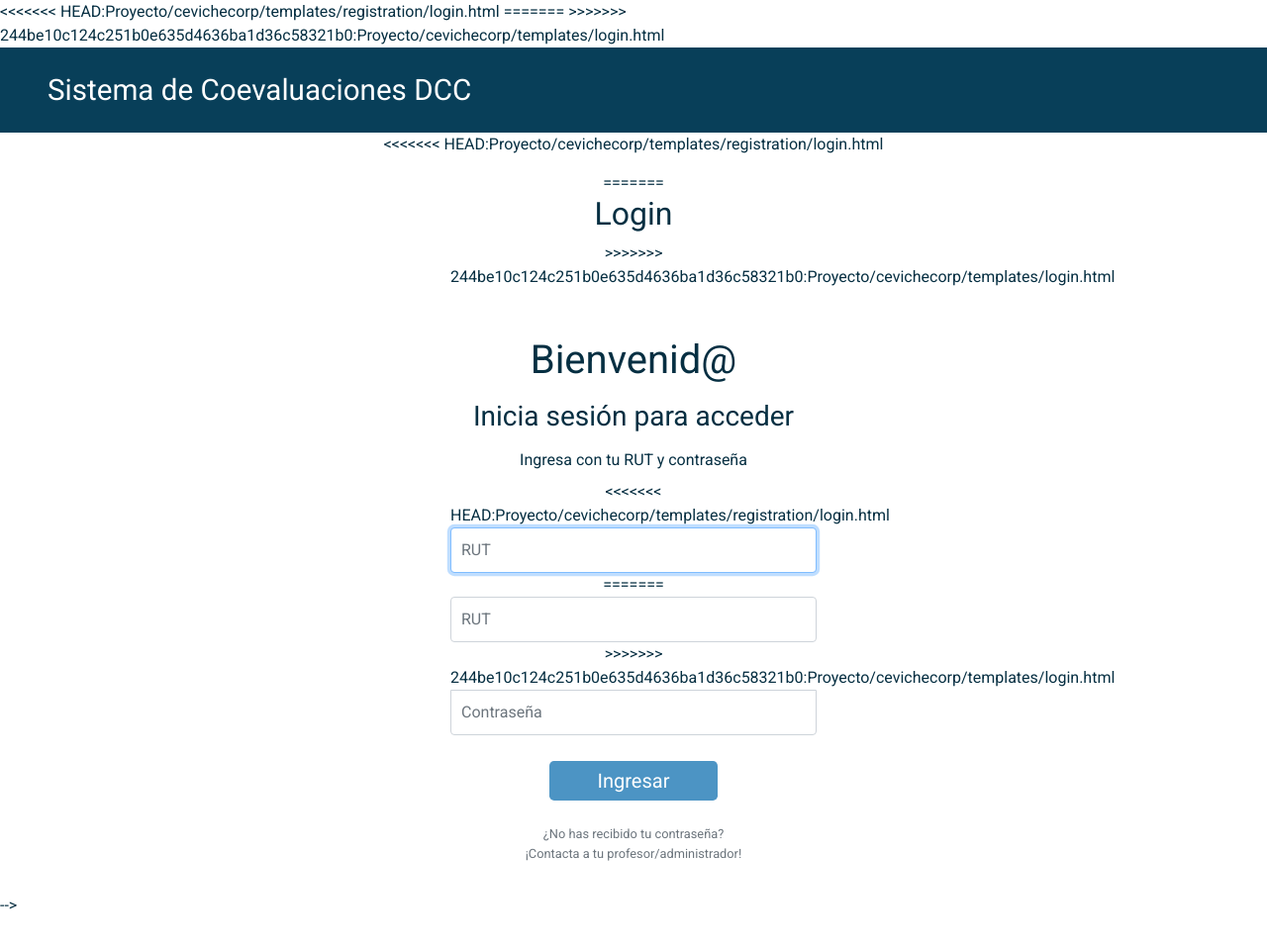
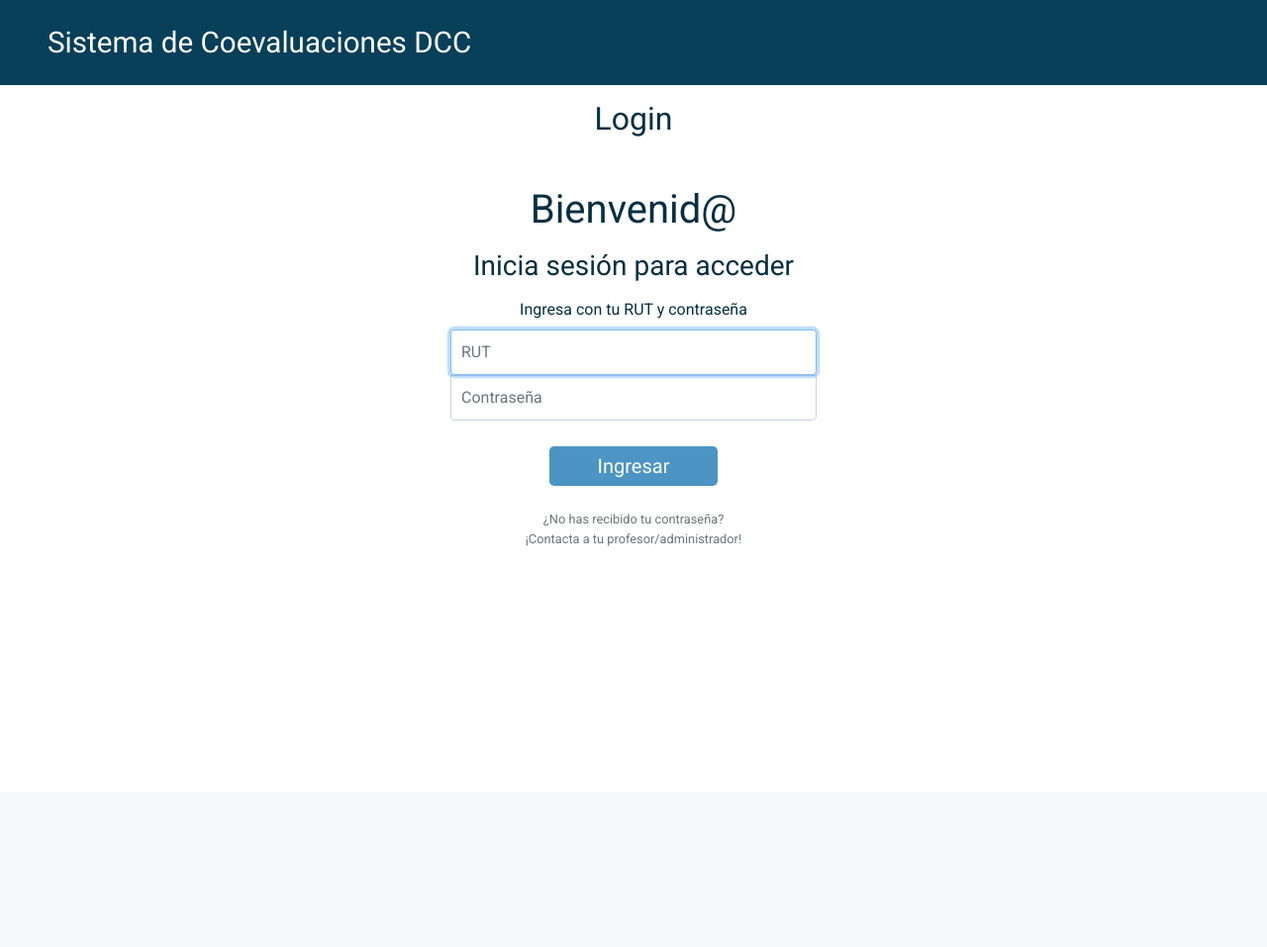
Before and after one commit to DCC-CC4401/2018-2-Los-mas-lolein-de-Ingenieria-T4, a Django app: template Proyecto/cevichecorp/templates/login.html in a window 1280 px wide. Shown: the whole page at 99% size. After the commit the page ends 552 px from the top, so only its background shows below. Run offline with Django 3.2, Linux system fonts and the light colour scheme; the template is opened without the code that fills it, so the values that code supplies are empty; parts of the project's set-up code (start-up, migrations or seed data) failed here and were passed over; some libraries are stand-ins or nearby versions.

```diff
--- a/Proyecto/cevichecorp/templates/home-vista-alumno.html
+++ b/Proyecto/cevichecorp/templates/home-vista-alumno.html
@@ -26,6 +26,7 @@
                 <ul class="navbar-nav ml-auto">
                     <li class="divider-vertical"></li>
                     <li class="nav-item">
+
                         <a class="nav-link" href="#">Juanito Pérez</a>
                     </li>
                     <li class="divider-vertical"></li>
--- a/Proyecto/cevichecorp/templates/login.html
+++ b/Proyecto/cevichecorp/templates/login.html
@@ -1,8 +1,3 @@
-<<<<<<< HEAD:Proyecto/cevichecorp/templates/registration/login.html
-
-
-=======
->>>>>>> 244be10c124c251b0e635d4636ba1d36c58321b0:Proyecto/cevichecorp/templates/login.html
 <!DOCTYPE html>
     <html lang="es">
     <head>
@@ -31,25 +26,13 @@
 
         <!-- Cuerpo -->
         <div class="container text-center"> <!-- Contenedor responsivo, se adapta a la pantalla con puntos de quiebre. -->
-
-
-
-
-<<<<<<< HEAD:Proyecto/cevichecorp/templates/registration/login.html
-            <form class="form-signin" method="post" action="{% url "index" %}">
-=======
-            <form class="form-signin" method="post"><h2>Login</h2>
->>>>>>> 244be10c124c251b0e635d4636ba1d36c58321b0:Proyecto/cevichecorp/templates/login.html
+            <form class="form-signin" method="post" action="{% url "index" %}"><h2>Login</h2>
                 {% csrf_token %}
                 <h1 class="mt-5 mb-3">Bienvenid@</h1>
                 <h3 class="font-weight-normal mb-3">Inicia sesión para acceder</h3>
                 <p class="mb-2">Ingresa con tu RUT y contraseña</p>
                 <label for="inputUser" class="sr-only">RUT</label>
-<<<<<<< HEAD:Proyecto/cevichecorp/templates/registration/login.html
                 <input name="rut" id="inputUser" class="form-control" placeholder="RUT" required autofocus>
-=======
-                <input  id="inputUser" class="form-control" placeholder="RUT" required autofocus>
->>>>>>> 244be10c124c251b0e635d4636ba1d36c58321b0:Proyecto/cevichecorp/templates/login.html
                 <label for="inputPassword" class="sr-only">Contraseña</label>
                 <input type="password" name="password" id="inputPassword" class="form-control" placeholder="Contraseña" required>
                 <button class="btn btn-lg btn-primary-custom px-5 mt-3" type="submit">Ingresar</button>
@@ -58,4 +41,3 @@
         </div>
     </body>
     </html>
--->
--- a/Proyecto/cevichecorp/urls.py
+++ b/Proyecto/cevichecorp/urls.py
@@ -5,5 +5,6 @@ from . import views
 urlpatterns = [
 
     path('', views.index, name='index'),
-  #  path('perfil/', views.consultar, name='perfil'),
+    #path('perfil/', views.consultar, name='perfil'),
+    path('curso/', views.curso, name='curso')
  ]
```
Also changed, not shown: Proyecto/cevichecorp/views.py (+8 -0 lines).
